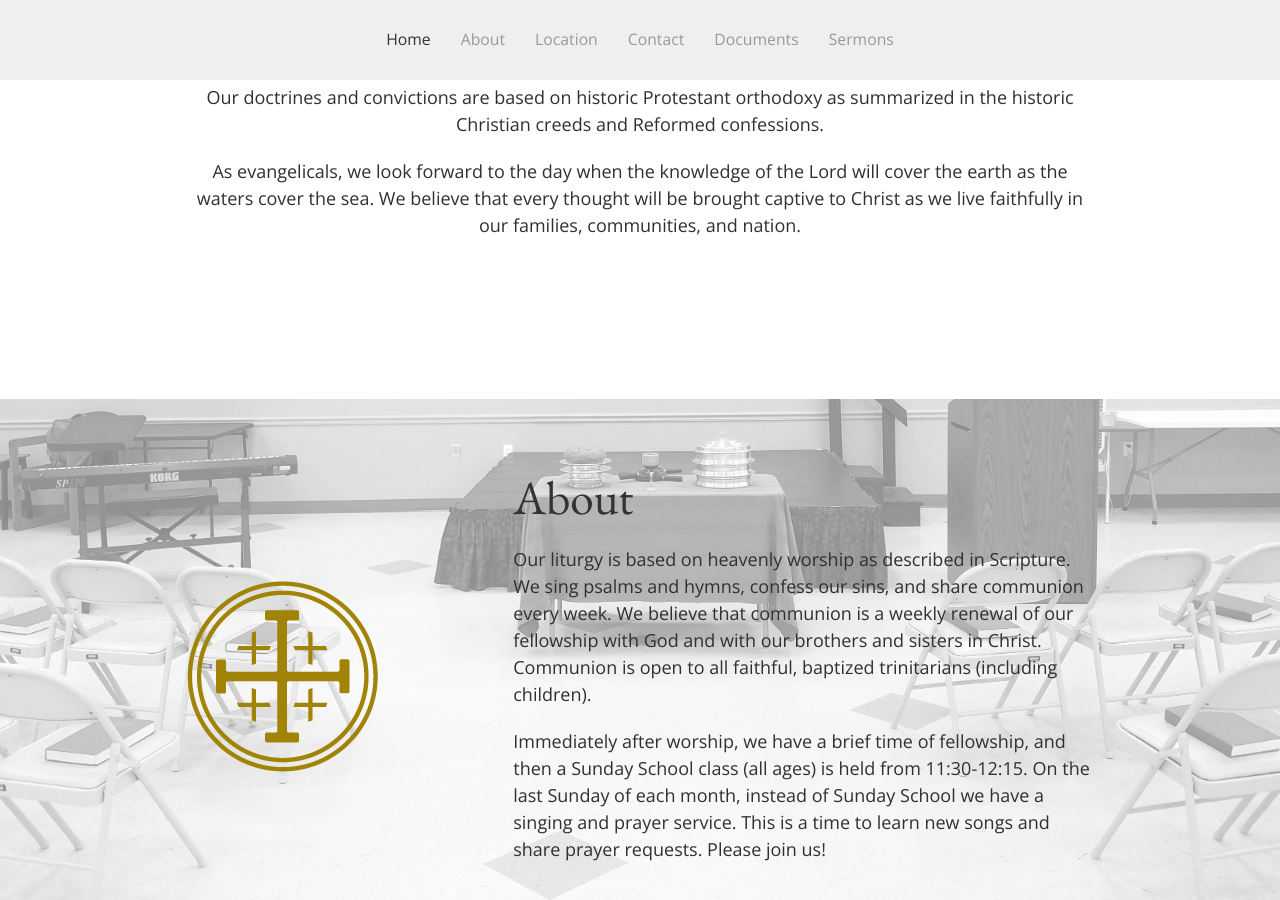
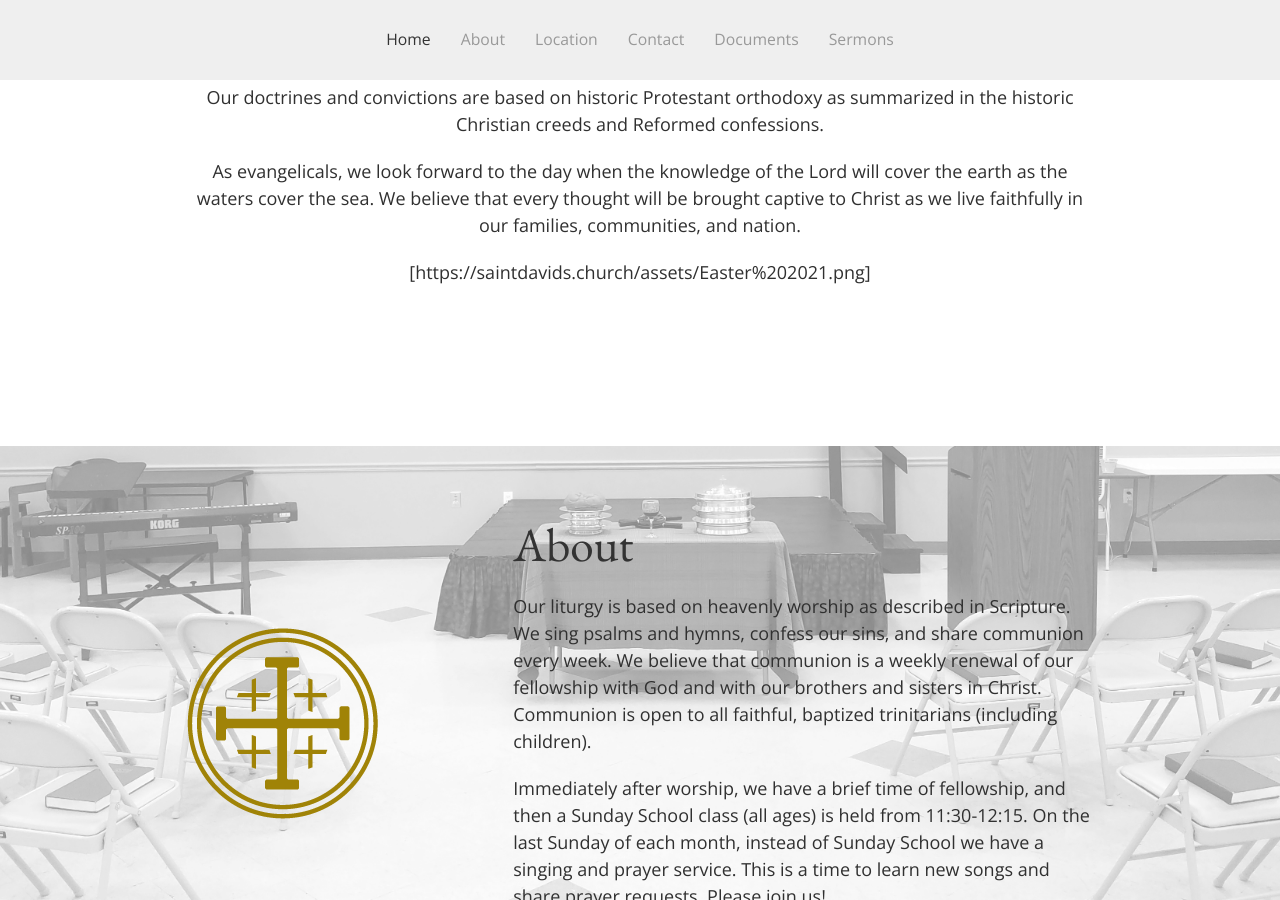
Before and after one commit to SaintDavidsChurch/website, a Jekyll site: the page built from index.html, in a window 1280 px wide and 900 px high, scrolled down 1198 px. Built offline with Jekyll 4.4.1, drawn with Linux system fonts in a browser that asks for light colours; some of the changed lines change nothing that is shown.

Commit message:
Updated by InferCMS

```diff
--- a/_data/site_copy.yml
+++ b/_data/site_copy.yml
@@ -15,6 +15,7 @@ introduction:
   cover the earth as the waters cover the sea. We believe that every thought will
   be brought captive to Christ as we live faithfully in our families, communities,
   and nation.
+- '[https://saintdavids.church/assets/Easter%202021.png]'
 about:
 - Our liturgy is based on heavenly worship as described in Scripture. We sing psalms
   and hymns, confess our sins, and share communion every week. We believe that communion
```
